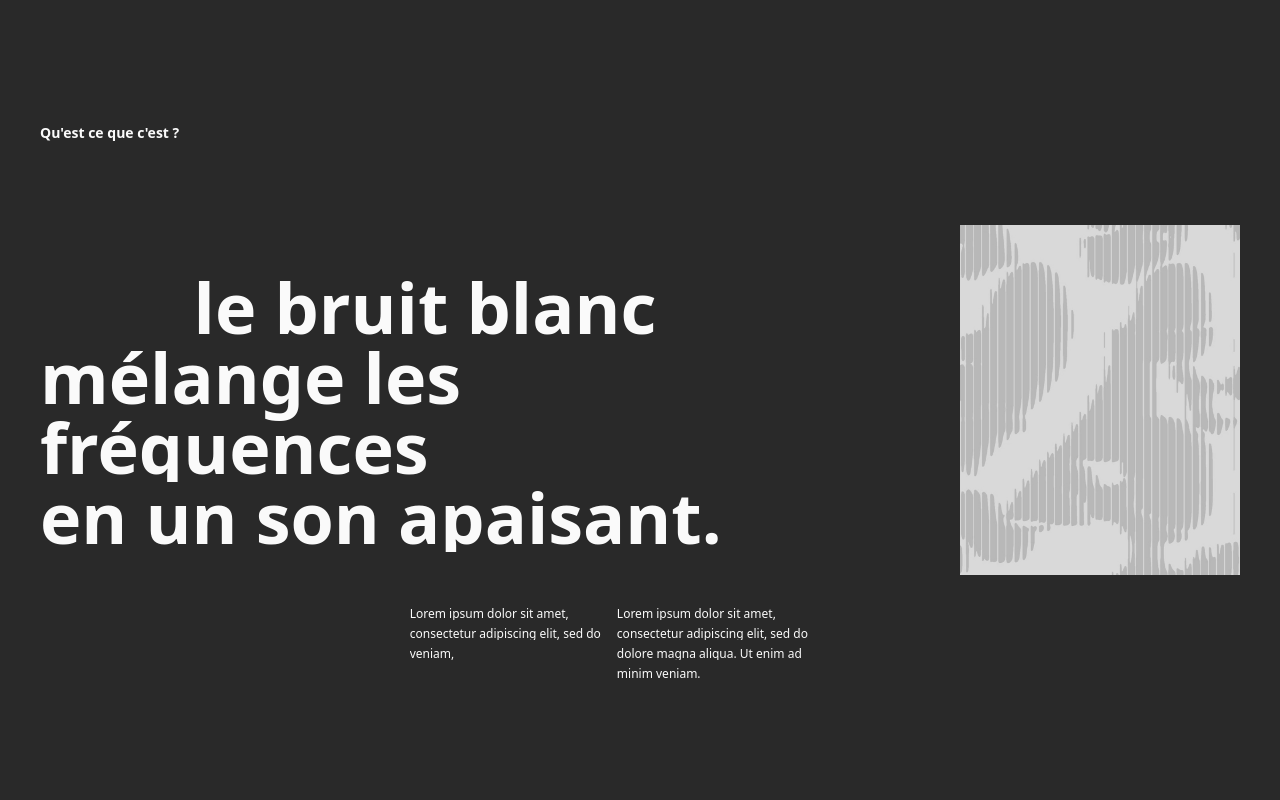
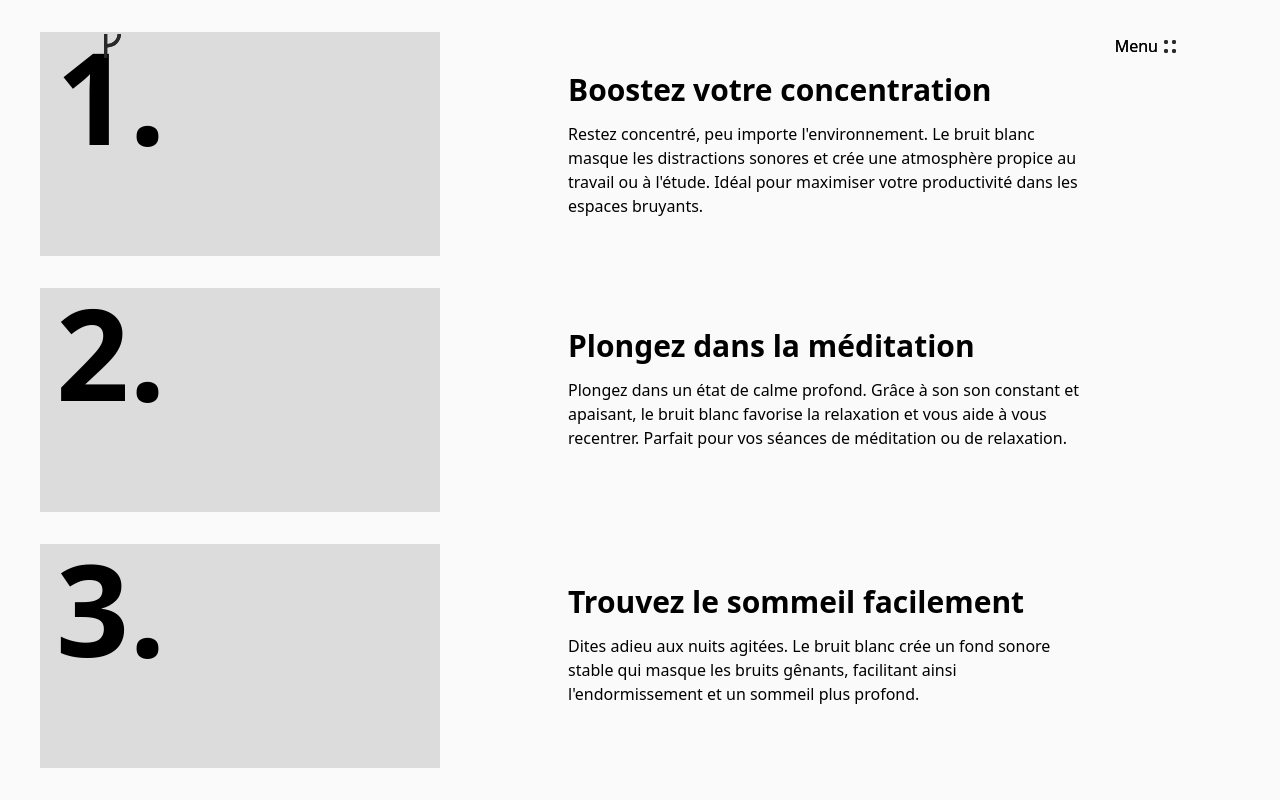
Before and after one commit to louisdescotes/Poyzeet, a Next.js app: page / in a window 1280 px wide. Shown: the top 800 px of the page. Built offline with nearby package versions, Linux system fonts and the light colour scheme.

Commit message:
Fix scroll vertical

```diff
--- a/src/app/page.tsx
+++ b/src/app/page.tsx
@@ -6,7 +6,7 @@ import Description from "@/components/sections/description/Description";
 export default function page() {
   return (
     <section className=" h-screen w-full">
-      {/* <Header />
+      <Header />
       <Landing />
       <AdvantagesList
         number={1}
@@ -22,9 +22,9 @@ export default function page() {
         number={3}
         title="Trouvez le sommeil facilement"
         text="Dites adieu aux nuits agitées. Le bruit blanc crée un fond sonore stable qui masque les bruits gênants, facilitant ainsi l'endormissement et un sommeil plus profond."
-      /> */}
+      />
       <Description />
-      {/* <Footer /> */}
+      <Footer />
     </section>
   );
 }
--- a/src/components/sections/description/Description.tsx
+++ b/src/components/sections/description/Description.tsx
@@ -32,7 +32,7 @@ export default function Description() {
     },
   };
   return (
-    <section className=" flex items-center w-screen h-screen bg-950 text-50">
+    <section className=" flex items-center w-full h-screen bg-950 text-50 overflow-hidden">
       <aside className="mx-10 w-3/4">
       <div className="max-w-3xl">
         <div className="mb-32">
```
